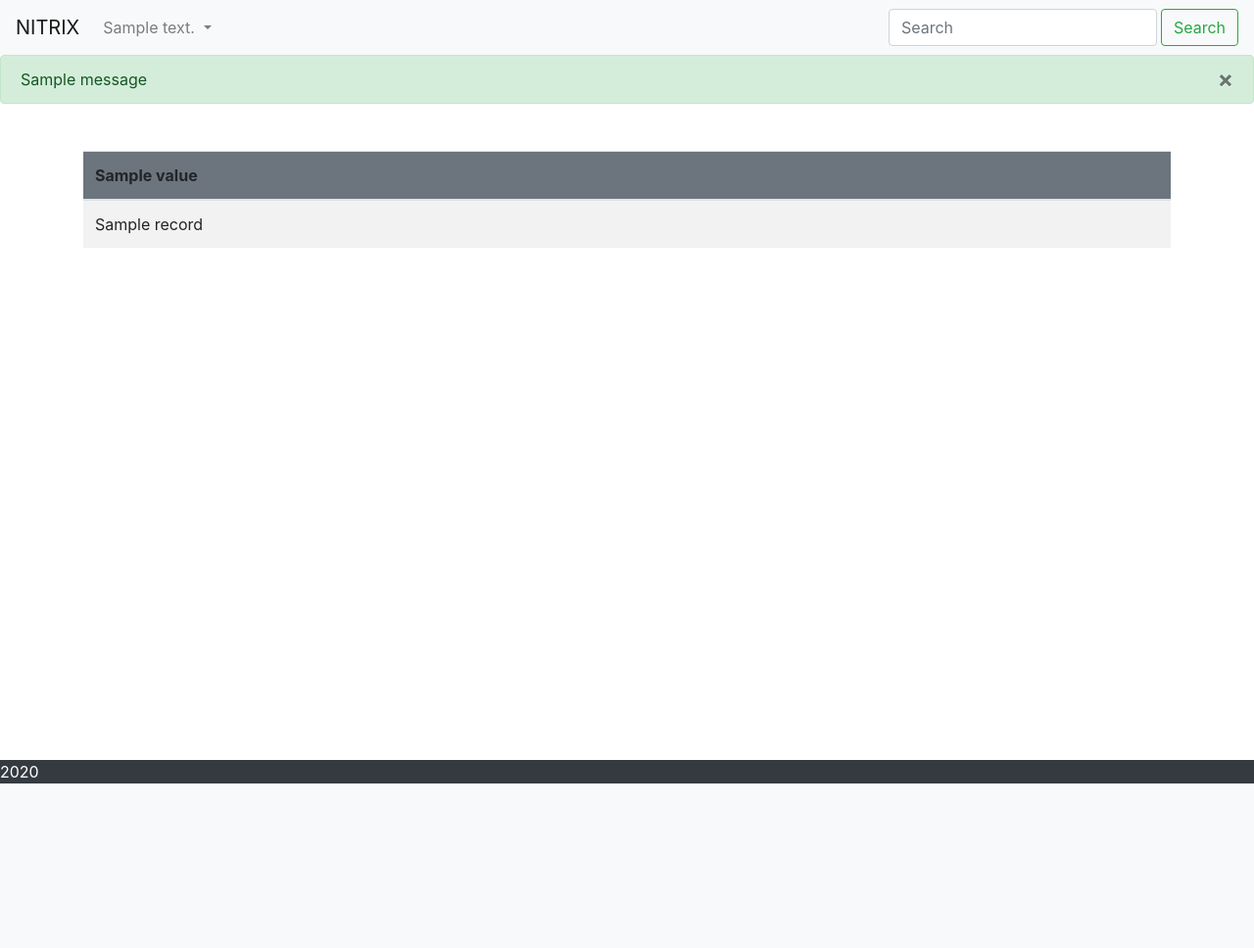
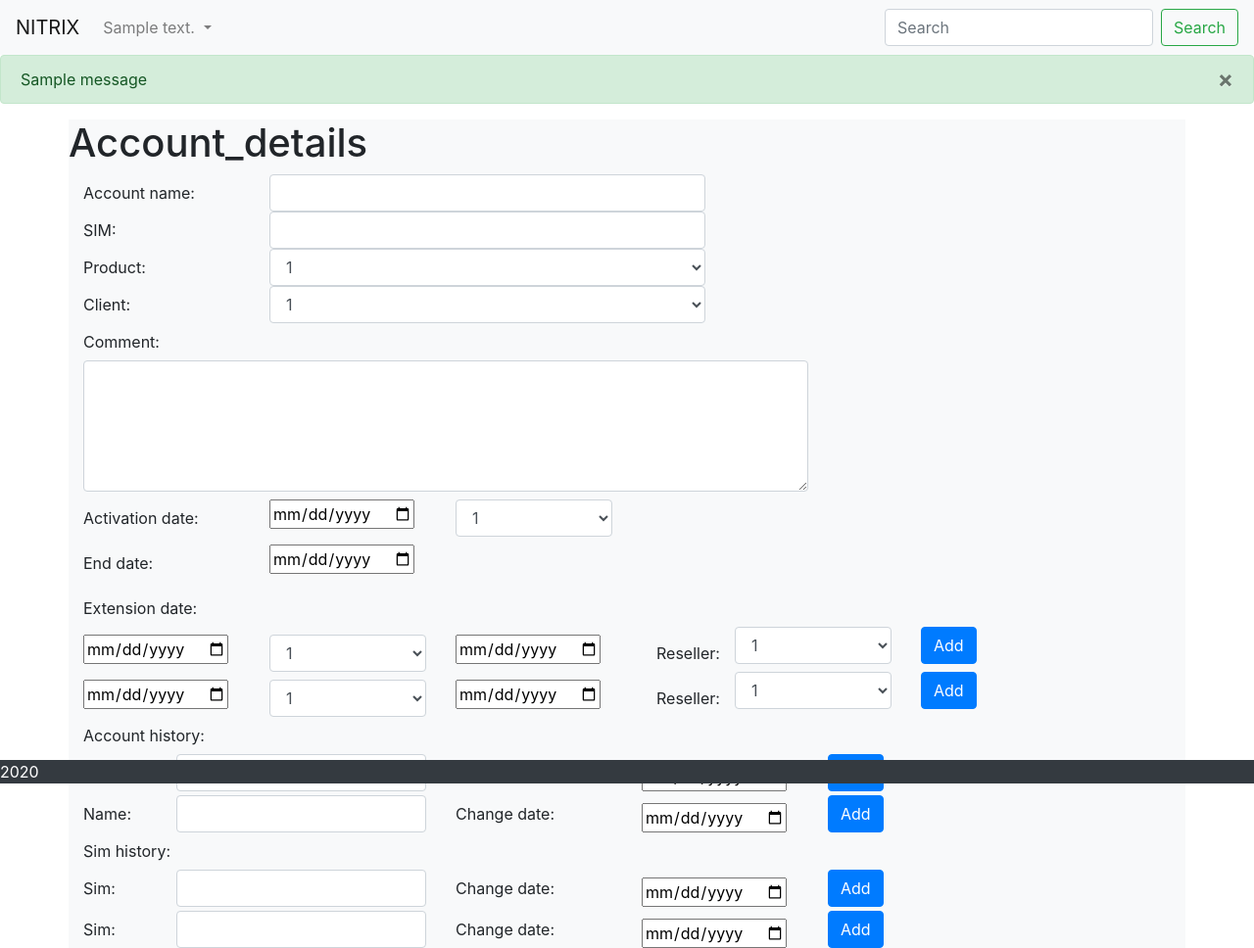
Before and after one commit to Simple2B/NITRIX, a Flask app: template app/templates/account_details.html in a window 1280 px wide. Shown: the whole page at 98% size. Before the commit the page ends 800 px from the top, so only its background shows below. Run offline with Flask 2, Linux system fonts and the light colour scheme; the template is opened without the code that fills it: most values are stand-ins (such as "Sample title", 1, 10 or a date in 2020); one stand-in notice (Sample message) is shown; some libraries are stand-ins or nearby versions.

Commit message:
base_edit

```diff
--- a/app/templates/account_details.html
+++ b/app/templates/account_details.html
@@ -1,4 +1,4 @@
-{% extends "index.html" %}
+{% extends "base_add_edit.html" %}
 
 {% block content %}
     <div class="container bg-light mt-3">
--- /dev/null
+++ b/app/templates/base_add_edit.html
@@ -0,0 +1,75 @@
+<!DOCTYPE html>
+<html lang='en'>
+
+<head>
+  <title>{{ config.APP_NAME }}</title>
+  <!-- meta -->
+  <meta charset="UTF-8">
+  <meta name='viewport' content='width=device-width, initial-scale=1.0'>
+  <meta http-equiv="X-UA-Compatible" content="ie=edge">
+  {% block meta %}{% endblock %}
+  <!-- styles -->
+  <link rel="stylesheet" href="https://stackpath.bootstrapcdn.com/bootstrap/4.4.1/css/bootstrap.min.css"
+    integrity="sha384-Vkoo8x4CGsO3+Hhxv8T/Q5PaXtkKtu6ug5TOeNV6gBiFeWPGFN9MuhOf23Q9Ifjh" crossorigin="anonymous">
+  {% block links %}{% endblock %}
+
+</head>
+
+<body>
+  <div>
+    <nav class="navbar navbar-expand-lg navbar-light bg-light">
+      <a class="navbar-brand" href="#">NITRIX</a>
+      <div class="collapse navbar-collapse" id="navbarSupportedContent">
+        <ul class="navbar-nav mr-auto">
+          <li class="nav-item dropdown">
+            <a class="nav-link dropdown-toggle" href="#" id="navbarDropdown" role="button" data-toggle="dropdown"
+              aria-haspopup="true" aria-expanded="false">
+              {{ main_content }}
+            </a>
+            <div class="dropdown-menu" aria-labelledby="navbarDropdown">
+              <a class="dropdown-item" href="{{url_for('main.accounts')}}">Accounts</a>
+              <a class="dropdown-item" href="{{url_for('main.resellers')}}">Resellers</a>
+              <a class="dropdown-item" href="{{url_for('main.users')}}">Users</a>
+              <a class="dropdown-item" href="{{url_for('main.products')}}">Products</a>
+            </div>
+          </li>
+        </ul>
+        <form class="form-inline my-2 my-lg-0">
+          <input class="form-control mr-sm-2" type="search" placeholder="Search" aria-label="Search">
+          <button class="btn btn-outline-success my-2 my-sm-0" type="submit">Search</button>
+        </form>
+      </div>
+    </nav>
+  </div>
+  <!-- Flash Messages -->
+  {% with messages = get_flashed_messages(with_categories=true) %}
+  {% if messages %}
+  {% for category, message in messages %}
+  <div class="alert alert-{{ category }} alert-dismisible">
+    <button type="button" class="close" data-dismiss="alert" aria-label="Close">
+      <span aria-hidden="true">&times;</span>
+      <span class="sr-only">Close</span>
+    </button>
+    {{ message }}
+  </div>
+  {% endfor %}
+  {% endif %}
+  {% endwith %}
+
+  {% block content%}
+  {% endblock %}
+
+  <div class="fixed-bottom bg-dark text-white">2020</div>
+  <script src="https://code.jquery.com/jquery-3.4.1.slim.min.js"
+    integrity="sha384-J6qa4849blE2+poT4WnyKhv5vZF5SrPo0iEjwBvKU7imGFAV0wwj1yYfoRSJoZ+n"
+    crossorigin="anonymous"></script>
+  <script src="https://cdn.jsdelivr.net/npm/popper.js@1.16.0/dist/umd/popper.min.js"
+    integrity="sha384-Q6E9RHvbIyZFJoft+2mJbHaEWldlvI9IOYy5n3zV9zzTtmI3UksdQRVvoxMfooAo"
+    crossorigin="anonymous"></script>
+  <script src="https://stackpath.bootstrapcdn.com/bootstrap/4.4.1/js/bootstrap.min.js"
+    integrity="sha384-wfSDF2E50Y2D1uUdj0O3uMBJnjuUD4Ih7YwaYd1iqfktj0Uod8GCExl3Og8ifwB6"
+    crossorigin="anonymous"></script>
+  <script src="static/main.js"></script>
+</body>
+
+</html>
--- a/app/templates/product_add_edit.html
+++ b/app/templates/product_add_edit.html
@@ -1,4 +1,4 @@
-{% extends "index.html" %}
+{% extends "base_add_edit.html" %}
 
 {%block content %}
     <div class="container mt-3" >
--- a/app/templates/reseller_add_edit.html
+++ b/app/templates/reseller_add_edit.html
@@ -1,4 +1,4 @@
-{% extends "base.html" %}
+{% extends "base_add-edit.html" %}
 
 {% block content %}
     <div class="container mt-3">
--- a/app/templates/user_edit.html
+++ b/app/templates/user_edit.html
@@ -1,4 +1,4 @@
-{% extends "index.html" %}
+{% extends "base_add_edit.html" %}
 
 {% block content %}
     <div class="container mt-3">
```
